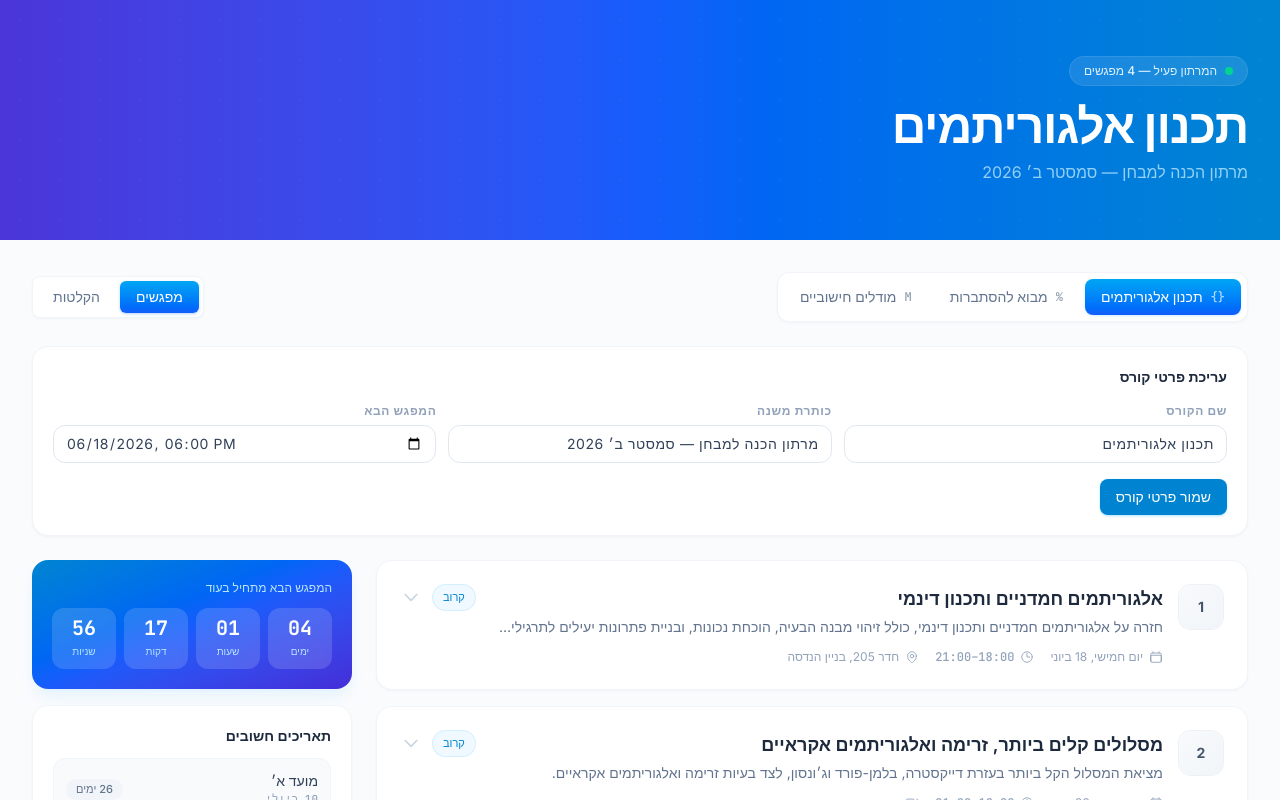
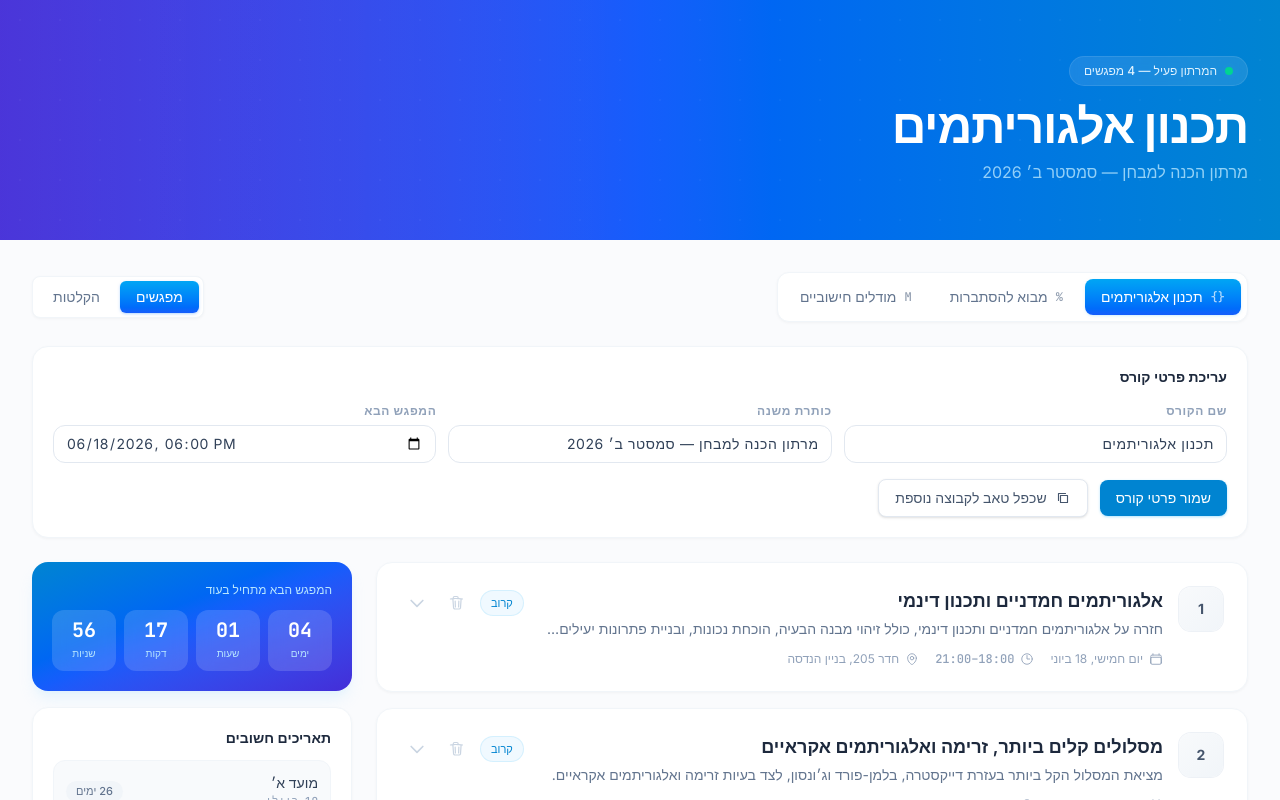
Before and after one commit to packleran/marathon, a React (Vite) app: page / in a window 1280 px wide. Shown: the top 800 px of the page. Built offline with nearby package versions, Linux system fonts and the light colour scheme.

Commit message:
Add course tab duplication and meeting deletion

```diff
--- a/src/components/CourseDashboard.jsx
+++ b/src/components/CourseDashboard.jsx
@@ -5,7 +5,10 @@ import RecordingsSection from './RecordingsSection'
 import Sidebar from './Sidebar'
 import { courses } from '../data'
 import {
+  addCustomCourseOverride,
   applyContentOverrides,
+  createDuplicatedCourse,
+  deleteMeetingOverride,
   loadContentOverrides,
   persistContentOverrides,
   updateCourseOverride,
@@ -36,7 +39,16 @@ function toDatetimeLocal(value) {
   return value ? value.slice(0, 16) : ''
 }
 
-function CourseEditor({ course, onSave }) {
+function DuplicateIcon() {
+  return (
+    <svg className="h-4 w-4" fill="none" viewBox="0 0 24 24" stroke="currentColor" strokeWidth="1.7">
+      <path strokeLinecap="round" strokeLinejoin="round" d="M8.25 8.25h10.5v10.5H8.25z" />
+      <path strokeLinecap="round" strokeLinejoin="round" d="M5.25 15.75V5.25h10.5" />
+    </svg>
+  )
+}
+
+function CourseEditor({ course, onSave, onDuplicate }) {
   const [form, setForm] = useState({
     name: course.name,
     subtitle: course.subtitle,
@@ -92,6 +104,14 @@ function CourseEditor({ course, onSave }) {
         <button type="submit" className="rounded-lg bg-sky-600 px-4 py-2 text-sm font-medium text-white shadow-sm shadow-sky-200 transition-colors hover:bg-sky-700 cursor-pointer">
           שמור פרטי קורס
         </button>
+        <button
+          type="button"
+          onClick={onDuplicate}
+          className="inline-flex items-center gap-2 rounded-lg border border-slate-200 bg-white px-4 py-2 text-sm font-medium text-slate-600 shadow-sm transition-colors hover:border-sky-200 hover:text-sky-600 cursor-pointer"
+        >
+          <DuplicateIcon />
+          שכפל טאב לקבוצה נוספת
+        </button>
         {status && <span className="text-xs text-emerald-600">{status}</span>}
       </div>
     </form>
@@ -107,8 +127,8 @@ export default function CourseDashboard() {
     () => applyContentOverrides(courses, contentOverrides),
     [contentOverrides],
   )
-  const course = editableCourses.find((c) => c.id === activeCourseId)
-  const styles = colorStyles[course.color]
+  const course = editableCourses.find((c) => c.id === activeCourseId) ?? editableCourses[0]
+  const styles = colorStyles[course.color] ?? colorStyles.sky
 
   function saveOverrides(update) {
     setContentOverrides((current) => {
@@ -124,6 +144,18 @@ export default function CourseDashboard() {
 
   function handleUpdateMeeting(courseId, meetingId, updates) {
     saveOverrides((current) => updateMeetingOverride(current, courseId, meetingId, updates))
+  }
+
+  function handleDeleteMeeting(courseId, meetingId) {
+    saveOverrides((current) => deleteMeetingOverride(current, courseId, meetingId))
+  }
+
+  function handleDuplicateCourse(sourceCourse) {
+    const duplicatedCourse = createDuplicatedCourse(sourceCourse)
+
+    saveOverrides((current) => addCustomCourseOverride(current, duplicatedCourse))
+    setActiveCourseId(duplicatedCourse.id)
+    setActiveContent('meetings')
   }
 
   return (
@@ -171,6 +203,7 @@ export default function CourseDashboard() {
             key={course.id}
             course={course}
             onSave={(updates) => handleUpdateCourse(course.id, updates)}
+            onDuplicate={() => handleDuplicateCourse(course)}
           />
         )}
 
@@ -179,6 +212,7 @@ export default function CourseDashboard() {
             {activeContent === 'meetings' && (
               <MeetingsSection
                 course={course}
+                onDeleteMeeting={handleDeleteMeeting}
                 onUpdateMeeting={handleUpdateMeeting}
               />
             )}
--- a/src/components/MeetingsSection.jsx
+++ b/src/components/MeetingsSection.jsx
@@ -11,8 +11,29 @@ function statusLabel(date) {
   return { text: 'קרוב', color: 'bg-sky-50 text-sky-600 ring-1 ring-sky-200/60' }
 }
 
-export default function MeetingsSection({ course, onUpdateMeeting }) {
+function TrashIcon() {
+  return (
+    <svg className="h-4 w-4" fill="none" viewBox="0 0 24 24" stroke="currentColor" strokeWidth="1.8">
+      <path strokeLinecap="round" strokeLinejoin="round" d="M14.74 9l-.346 9m-4.788 0L9.26 9m9.968-3.21c.342.052.682.107 1.022.166M18.16 5.79L17.22 19.67A2.25 2.25 0 0114.977 21H9.023a2.25 2.25 0 01-2.243-2.33L5.84 5.79m12.32 0a48.108 48.108 0 00-3.478-.397m-12.56.563c.34-.059.68-.114 1.022-.165m0 0a48.11 48.11 0 013.478-.397m7.16 0v-.916c0-1.18-.91-2.164-2.09-2.201a51.964 51.964 0 00-3.32 0c-1.18.037-2.09 1.022-2.09 2.201v.916m7.5 0a48.667 48.667 0 00-7.5 0" />
+    </svg>
+  )
+}
+
+export default function MeetingsSection({ course, onDeleteMeeting, onUpdateMeeting }) {
   const [expandedId, setExpandedId] = useState(null)
+
+  function handleDeleteMeeting(meetingId) {
+    setExpandedId((current) => (current === meetingId ? null : current))
+    onDeleteMeeting(course.id, meetingId)
+  }
+
+  if (course.meetings.length === 0) {
+    return (
+      <div className="rounded-2xl border border-dashed border-slate-200 bg-white px-5 py-8 text-center text-sm text-slate-400">
+        אין מפגשים בטאב הזה
+      </div>
+    )
+  }
 
   return (
     <div className="space-y-4">
@@ -33,12 +54,12 @@ export default function MeetingsSection({ course, onUpdateMeeting }) {
                 : 'border-slate-100 shadow-[0_1px_3px_rgba(0,0,0,0.04)] hover:shadow-[0_2px_12px_rgba(0,0,0,0.06)] hover:border-slate-200'
               }`}
             >
+              <div className="flex items-start justify-between gap-4 p-5 md:p-6">
                 <button
+                  type="button"
                   onClick={() => setExpandedId(isExpanded ? null : m.id)}
-                className="w-full text-right p-5 md:p-6 cursor-pointer"
+                  className="flex min-w-0 flex-1 items-start gap-4 text-right cursor-pointer"
                 >
-                <div className="flex items-start justify-between gap-4">
-                  <div className="flex items-start gap-4 min-w-0">
                     <div className={`flex-shrink-0 flex h-11 w-11 items-center justify-center rounded-xl font-bold text-sm ${
                       isExpanded
                         ? 'bg-gradient-to-br from-sky-500 to-blue-600 text-white shadow-sm shadow-sky-200'
@@ -77,20 +98,38 @@ export default function MeetingsSection({ course, onUpdateMeeting }) {
                         </span>
                       </div>
                     </div>
-                  </div>
-                  <div className="flex items-center gap-3 flex-shrink-0">
+                </button>
+                <div className="flex flex-shrink-0 items-center gap-2">
                   <span className={`hidden sm:inline-flex rounded-full px-2.5 py-1 text-[11px] font-medium ${status.color}`}>
                     {status.text}
                   </span>
+                  <button
+                    type="button"
+                    onClick={() => handleDeleteMeeting(m.id)}
+                    aria-label={`מחק את ${m.title}`}
+                    title="מחק מפגש"
+                    className="flex h-8 w-8 items-center justify-center rounded-lg text-slate-300 transition-colors hover:bg-rose-50 hover:text-rose-500 cursor-pointer"
+                  >
+                    <TrashIcon />
+                  </button>
+                  <button
+                    type="button"
+                    onClick={() => setExpandedId(isExpanded ? null : m.id)}
+                    aria-label={isExpanded ? 'סגור מפגש' : 'פתח מפגש'}
+                    className="flex h-8 w-8 items-center justify-center rounded-lg text-slate-300 transition-colors hover:bg-slate-50 hover:text-slate-500 cursor-pointer"
+                  >
                     <svg
-                      className={`h-5 w-5 text-slate-300 transition-transform duration-300 ${isExpanded ? 'rotate-180' : ''}`}
-                      fill="none" viewBox="0 0 24 24" stroke="currentColor" strokeWidth="2"
+                      className={`h-5 w-5 transition-transform duration-300 ${isExpanded ? 'rotate-180' : ''}`}
+                      fill="none"
+                      viewBox="0 0 24 24"
+                      stroke="currentColor"
+                      strokeWidth="2"
                     >
                       <path strokeLinecap="round" strokeLinejoin="round" d="M19 9l-7 7-7-7" />
                     </svg>
+                  </button>
                 </div>
               </div>
-              </button>
 
               {isExpanded && (
                 <MeetingDetail
--- a/src/siteContent.js
+++ b/src/siteContent.js
@@ -1,4 +1,16 @@
 const STORAGE_KEY = 'marathon-content-overrides'
+
+function createId() {
+  if (typeof crypto !== 'undefined' && typeof crypto.randomUUID === 'function') {
+    return crypto.randomUUID()
+  }
+
+  return `${Date.now()}-${Math.random().toString(16).slice(2)}`
+}
+
+function cloneContent(value) {
+  return JSON.parse(JSON.stringify(value))
+}
 
 function readStorage() {
   if (typeof localStorage === 'undefined') return {}
@@ -21,19 +33,42 @@ export function persistContentOverrides(overrides) {
 }
 
 export function applyContentOverrides(courses, overrides) {
-  return courses.map((course) => {
+  const customCourses = Array.isArray(overrides.customCourses) ? overrides.customCourses : []
+
+  return [...courses, ...customCourses].map((course) => {
     const courseOverride = overrides[course.id] ?? {}
     const meetingOverrides = courseOverride.meetings ?? {}
+    const deletedMeetingIds = new Set((courseOverride.deletedMeetingIds ?? []).map(String))
 
     return {
       ...course,
       ...(courseOverride.course ?? {}),
-      meetings: course.meetings.map((meeting) => ({
-        ...meeting,
-        ...(meetingOverrides[meeting.id] ?? {}),
-      })),
+      meetings: course.meetings
+        .filter((meeting) => !deletedMeetingIds.has(String(meeting.id)))
+        .map((meeting) => ({
+          ...meeting,
+          ...(meetingOverrides[meeting.id] ?? {}),
+        })),
     }
   })
+}
+
+export function createDuplicatedCourse(course) {
+  return {
+    ...cloneContent(course),
+    id: `${course.id}-group-${createId()}`,
+    sourceCourseId: course.sourceCourseId ?? course.id,
+    name: `${course.name} - קבוצה נוספת`,
+  }
+}
+
+export function addCustomCourseOverride(overrides, course) {
+  const customCourses = Array.isArray(overrides.customCourses) ? overrides.customCourses : []
+
+  return {
+    ...overrides,
+    customCourses: [...customCourses, course],
+  }
 }
 
 export function updateCourseOverride(overrides, courseId, updates) {
@@ -68,3 +103,21 @@ export function updateMeetingOverride(overrides, courseId, meetingId, updates) {
     },
   }
 }
+
+export function deleteMeetingOverride(overrides, courseId, meetingId) {
+  const currentCourse = overrides[courseId] ?? {}
+  const deletedMeetingIds = new Set((currentCourse.deletedMeetingIds ?? []).map(String))
+  deletedMeetingIds.add(String(meetingId))
+
+  const meetings = { ...(currentCourse.meetings ?? {}) }
+  delete meetings[meetingId]
+
+  return {
+    ...overrides,
+    [courseId]: {
+      ...currentCourse,
+      meetings,
+      deletedMeetingIds: [...deletedMeetingIds],
+    },
+  }
+}
```
Lines whose indentation alone changed are shown as unchanged.
